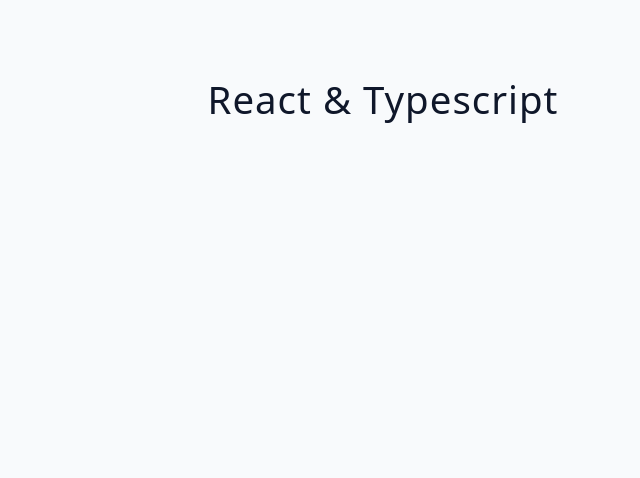
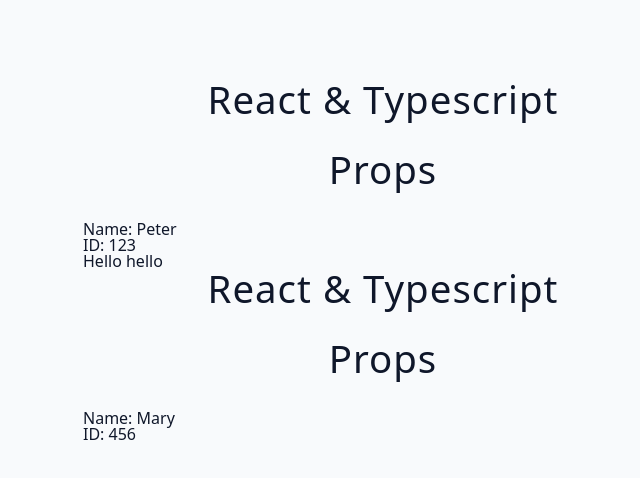
Before and after one commit to vsbron/course-all-in-one-2025, a React (Vite) app in the folder 14-typescript-react-essentials/: page / in a window 1280 px wide. Shown: the top 478 px of the page, without its empty margins (257-897 px from the left). Built offline with nearby package versions, Linux system fonts and the light colour scheme.

Commit message:
14-typescript-react-essentials - 02 - Add example for component props types

```diff
--- a/14-typescript-react-essentials/src/01-return/index.tsx
+++ b/14-typescript-react-essentials/src/01-return/index.tsx
@@ -1,4 +1,7 @@
-function Component() {
+import type { JSX } from "react";
+
+function Component(): JSX.Element {
+  // Returned JSX
   return (
     <div>
       <h2>React & Typescript</h2>
--- a/14-typescript-react-essentials/src/02-props/index.tsx
+++ b/14-typescript-react-essentials/src/02-props/index.tsx
@@ -1,8 +1,16 @@
-function Component() {
+// Create the type for the props
+type ComponentProps = { name: string; id: number; children?: React.ReactNode };
+
+// The Component component
+function Component({ name, id, children }: ComponentProps) {
+  // Returned JSX
   return (
     <div>
       <h2>React & Typescript</h2>
       <h2>Props</h2>
+      <p>Name: {name}</p>
+      <p>ID: {id}</p>
+      <p>{children}</p>
     </div>
   );
 }
--- a/14-typescript-react-essentials/src/App.tsx
+++ b/14-typescript-react-essentials/src/App.tsx
@@ -1,7 +1,13 @@
+import Component from "./02-props";
+
 function App() {
+  // Returned JSX
   return (
     <main>
-      <h2>React & Typescript</h2>
+      <Component name="Peter" id={123}>
+        Hello hello
+      </Component>
+      <Component name="Mary" id={456} />
     </main>
   );
 }
--- a/14-typescript-react-essentials/src/main.tsx
+++ b/14-typescript-react-essentials/src/main.tsx
@@ -1,9 +1,13 @@
-import React from 'react';
-import ReactDOM from 'react-dom/client';
-import App from './App.tsx';
-import './index.css';
+import React from "react";
+import ReactDOM from "react-dom/client";
+import App from "./App.tsx";
+import "./index.css";
 
-import { Provider } from 'react-redux';
-import { QueryClient, QueryClientProvider } from '@tanstack/react-query';
+// import { Provider } from "react-redux";
+// import { QueryClient, QueryClientProvider } from "@tanstack/react-query";
 
-ReactDOM.createRoot(document.getElementById('root')!).render(<App />);
+ReactDOM.createRoot(document.getElementById("root")!).render(
+  <React.StrictMode>
+    <App />
+  </React.StrictMode>
+);
```
